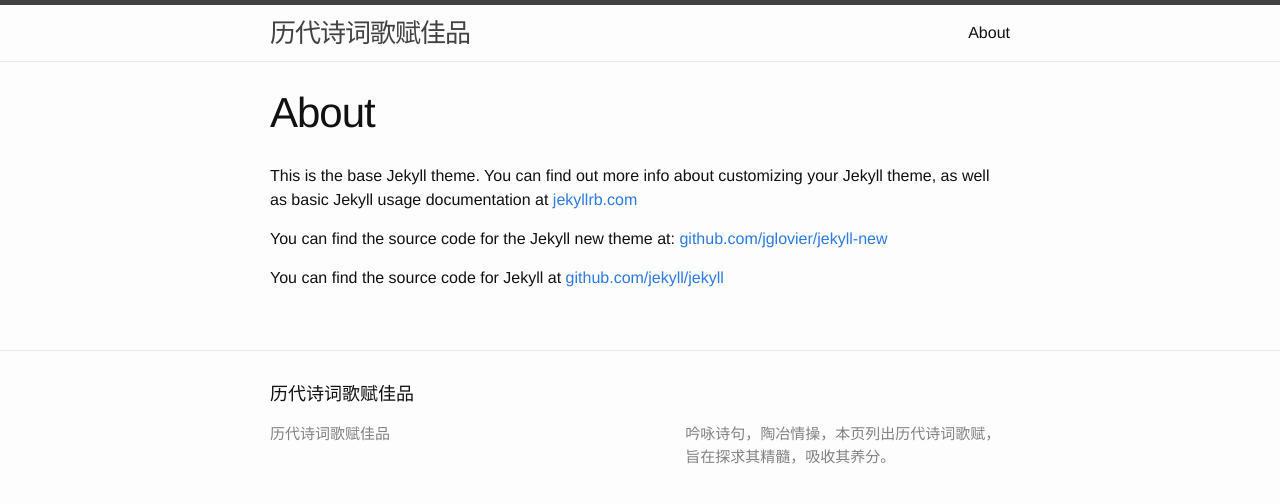
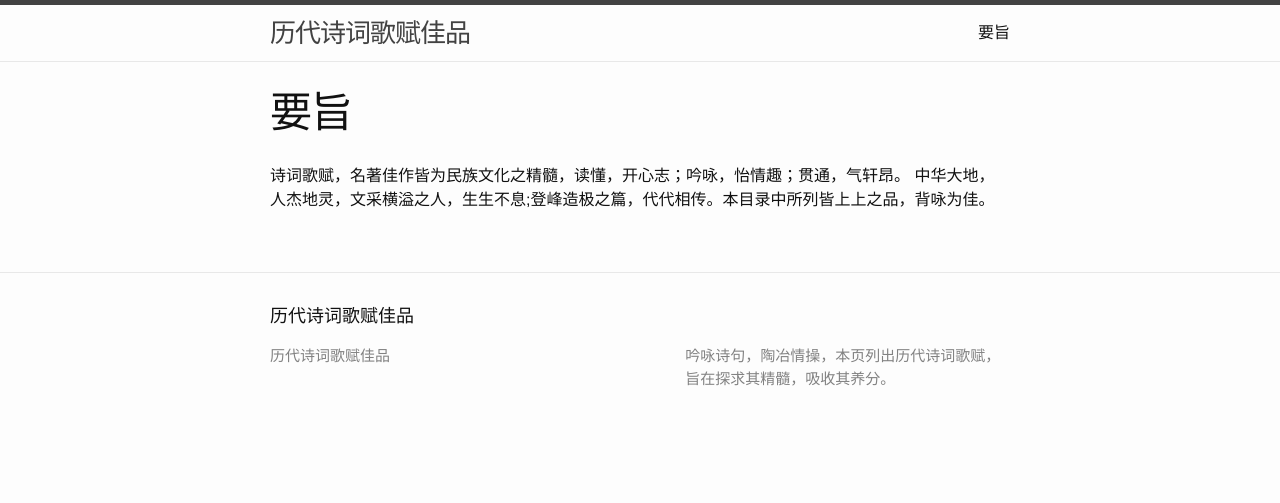
Before and after one commit to jixizh/christams-recipes, a Jekyll site: the page built from about.md, in a window 1280 px wide. Shown: the top 503 px of the page. Built offline with Jekyll 4.4.1, drawn with Linux system fonts in a browser that asks for light colours.

Commit message:
gh_poem_04/08/2015

```diff
--- a/about.md
+++ b/about.md
@@ -1,11 +1,6 @@
 ---
 layout: page
-title: About
+title: 要旨
 permalink: /about/
 ---
-
-This is the base Jekyll theme. You can find out more info about customizing your Jekyll theme, as well as basic Jekyll usage documentation at [jekyllrb.com](http://jekyllrb.com/)
-
-You can find the source code for the Jekyll new theme at: [github.com/jglovier/jekyll-new](https://github.com/jglovier/jekyll-new)
-
-You can find the source code for Jekyll at [github.com/jekyll/jekyll](https://github.com/jekyll/jekyll)
+诗词歌赋，名著佳作皆为民族文化之精髓，读懂，开心志；吟咏，怡情趣；贯通，气轩昂。    中华大地，人杰地灵，文采横溢之人，生生不息;登峰造极之篇，代代相传。本目录中所列皆上上之品，背咏为佳。
```
Also changed, not shown: _posts/2015-07-21-lisao.md (+0 -4 lines), _posts/2015-08-03-wangwei-1.md (+0 -4 lines).
